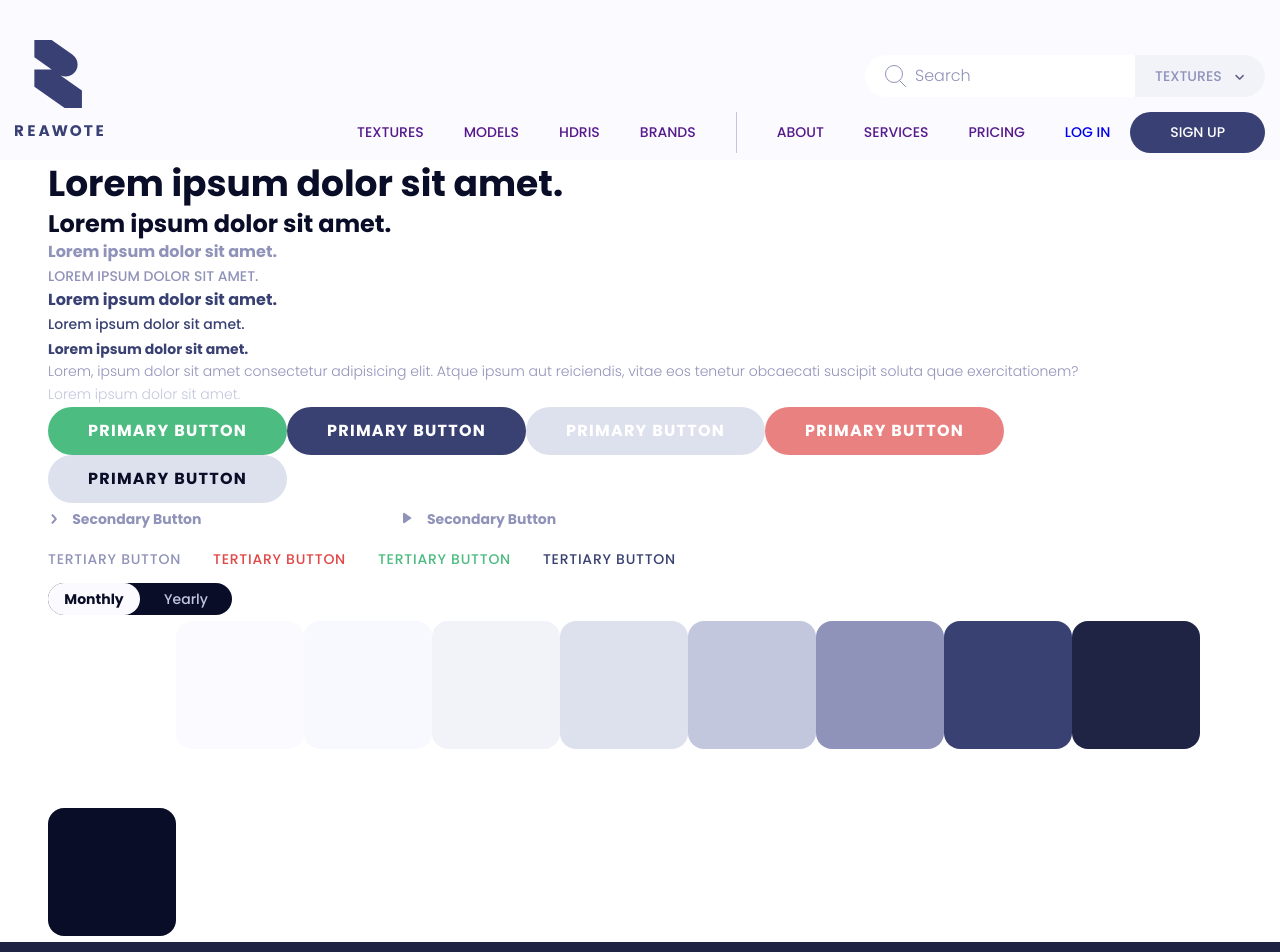
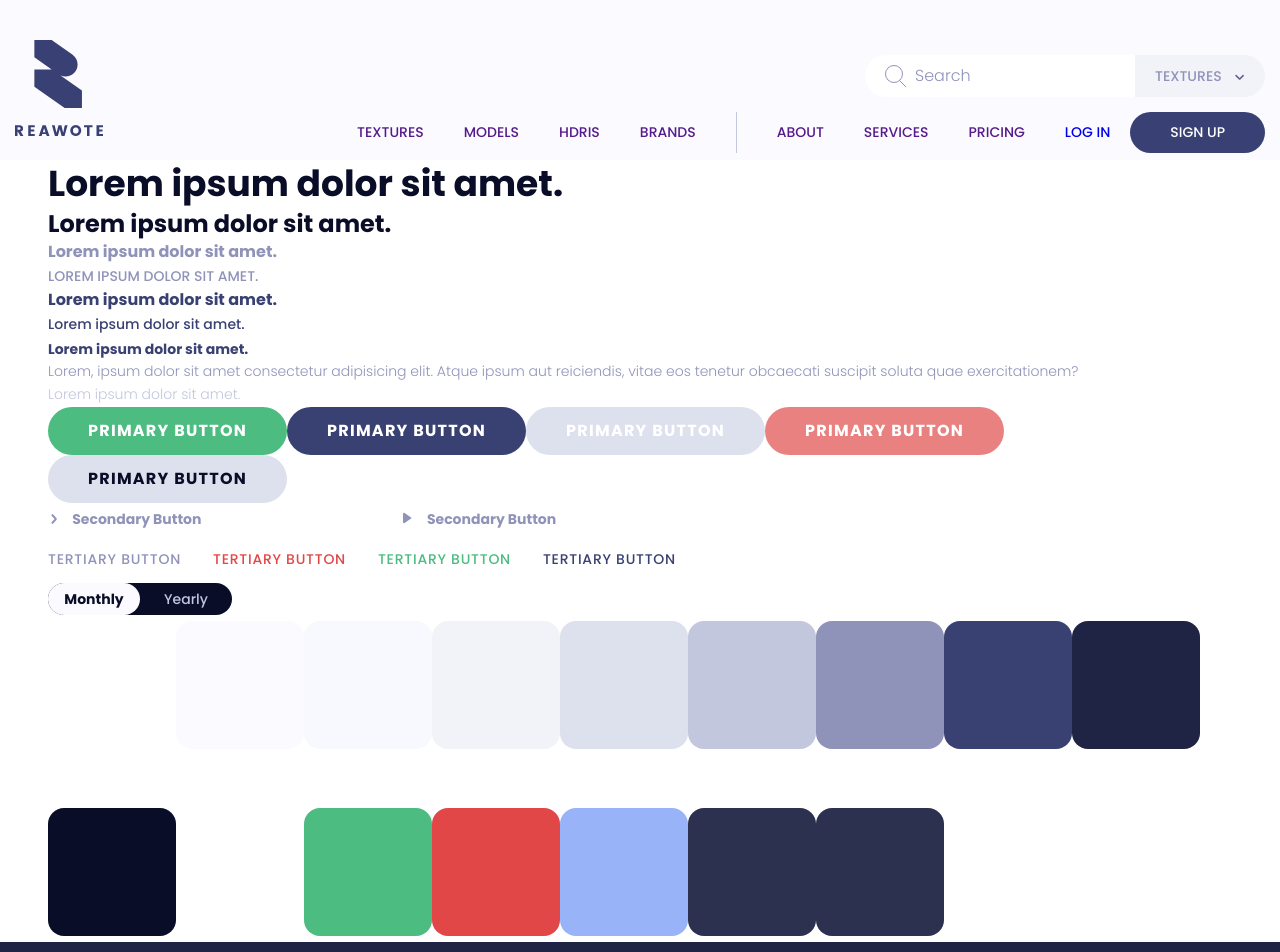
Before and after one commit to Vavara89/Real-World-Textures-Nuxt, a Nuxt app: page /style-guide in a window 1280 px wide. Shown: the top 952 px of the page. Built offline with nearby package versions, Linux system fonts and the light colour scheme.

Commit message:
Feat: Add secondary color palette

```diff
--- a/assets/scss/components/_squere.scss
+++ b/assets/scss/components/_squere.scss
@@ -1,7 +1,7 @@
 // Primary Squere
 .squere-primary {
     @include squere-primary-base;
-    @include button-primary-white;
+    @include squere-primary-white;
 
     &--100 {
         @include squere-primary--100;
@@ -40,3 +40,29 @@
       }
 
   }
+
+.squere-secondary {
+    @include squere-primary-base;
+    @include squere-primary-white;
+
+    &--green {
+        @include squere-secondary--green;
+      }
+
+    &--red {
+        @include squere-secondary--red;
+      }
+
+    &--purple {
+        @include squere-secondary--purple;
+      }
+
+    &--salmon {
+        @include squere-secondary--salmon;
+      }
+
+    &--dark {
+        @include squere-secondary--dark;
+      }
+
+  }
--- a/assets/scss/mixins/_squere.scss
+++ b/assets/scss/mixins/_squere.scss
@@ -10,7 +10,7 @@
     }
   }
 
-  // Primary buttons
+  // Primary squeres
   @mixin squere-primary-base {
     width: 12.8rem;
     height: 12.8rem;
@@ -26,7 +26,7 @@
     }
   }
 
-  @mixin button-primary-white {
+  @mixin squere-primary-white {
     background-color: $color-white;
   }
 
@@ -65,3 +65,45 @@
   @mixin squere-primary--900 {
     background-color: $color-primary-900;
   }
+
+  @mixin squere-primary--900 {
+    background-color: $color-primary-900;
+  }
+
+  @mixin squere-primary--900 {
+    background-color: $color-primary-900;
+  }
+
+  @mixin squere-primary--900 {
+    background-color: $color-primary-900;
+  }
+
+  @mixin squere-primary--900 {
+    background-color: $color-primary-900;
+  }
+
+  @mixin squere-primary--900 {
+    background-color: $color-primary-900;
+  }
+
+// Secondary squeres
+
+  @mixin squere-secondary--green {
+    background-color: $color-secondary-green;
+  }
+
+  @mixin squere-secondary--red {
+    background-color: $color-secondary-red;
+  }
+
+  @mixin squere-secondary--purple {
+    background-color: $color-secondary-purple;
+  }
+
+  @mixin squere-secondary--salmon {
+    background-color: $color-secondary-dark;
+  }
+
+  @mixin squere-secondary--dark {
+    background-color: $color-secondary-dark;
+  }
```
